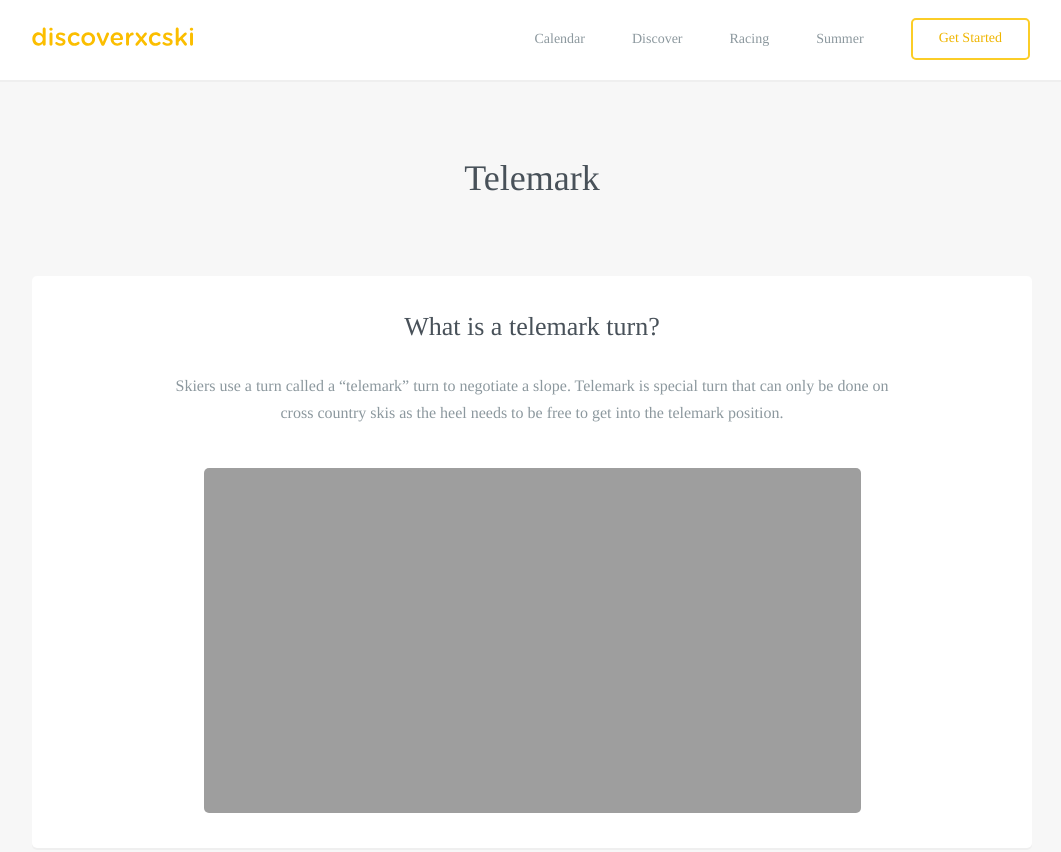
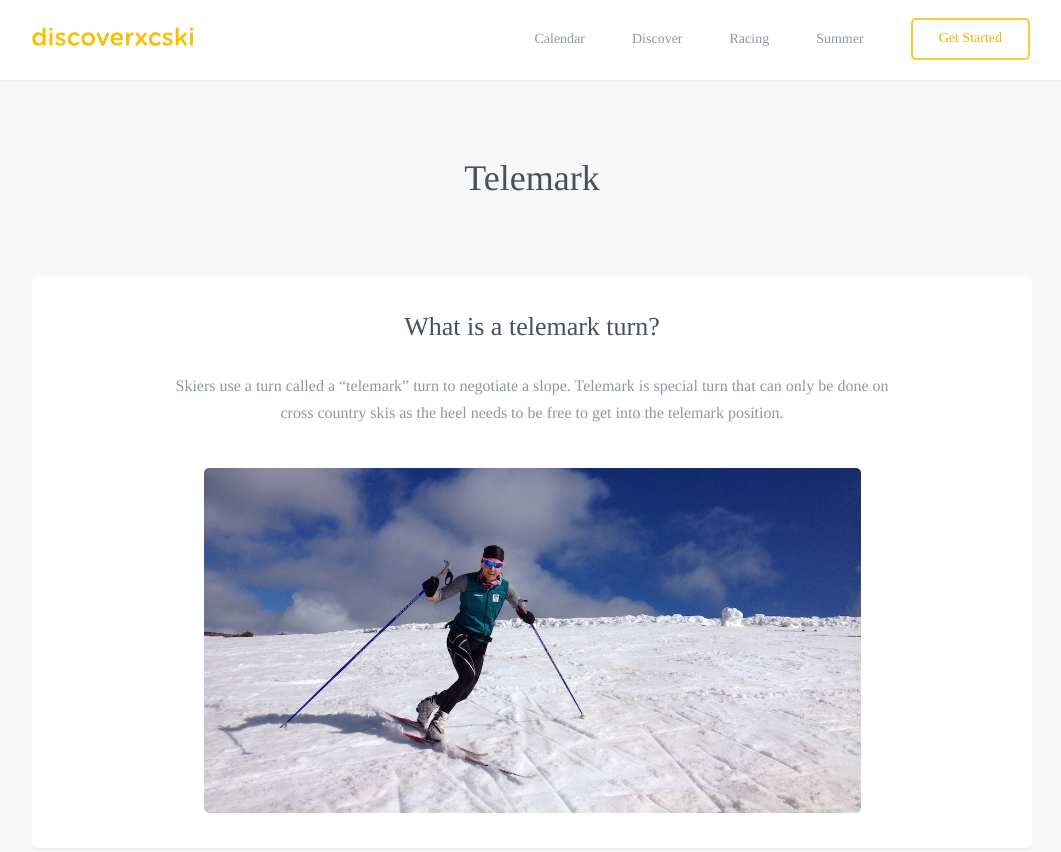
Before and after one commit to robcatto/robcatto.github.io, a Jekyll site: the page built from discoverxc/telemark/index.html, in a window 1280 px wide and 900 px high. Shown: the top 852 px of the window, without its empty margins (108-1169 px from the left). Built offline with Jekyll 4.4.1, drawn with Linux system fonts in a browser that asks for light colours; some web fonts are replaced; Markdown is read by kramdown in place of the engine named in the settings.

Commit message:
Update index.html

```diff
--- a/discoverxc/telemark/index.html
+++ b/discoverxc/telemark/index.html
@@ -55,7 +55,7 @@ layout: default
                 </p>
                 <div class="one">
                 <div class="onelarge centered" style="
-                background-image: url(http://www.discoverxcski.com/images/biathlon-introduction.jpg);
+                background-image: url(http://www.discoverxcski.com/images/telemark-esther.JPG);
                 background-size: cover;
                 "></div>
                 </section>
@@ -68,7 +68,7 @@ layout: default
                     </p>
                     <div class="one">
                 <div class="onelarge centered" style="
-                background-image: url(http://www.discoverxcski.com/images/australianbiathlon.jpg);
+                background-image: url(http://www.discoverxcski.com/images/telemark-belinda.JPG);
                 background-size: cover;
                 "></div>
                 </section>
```
